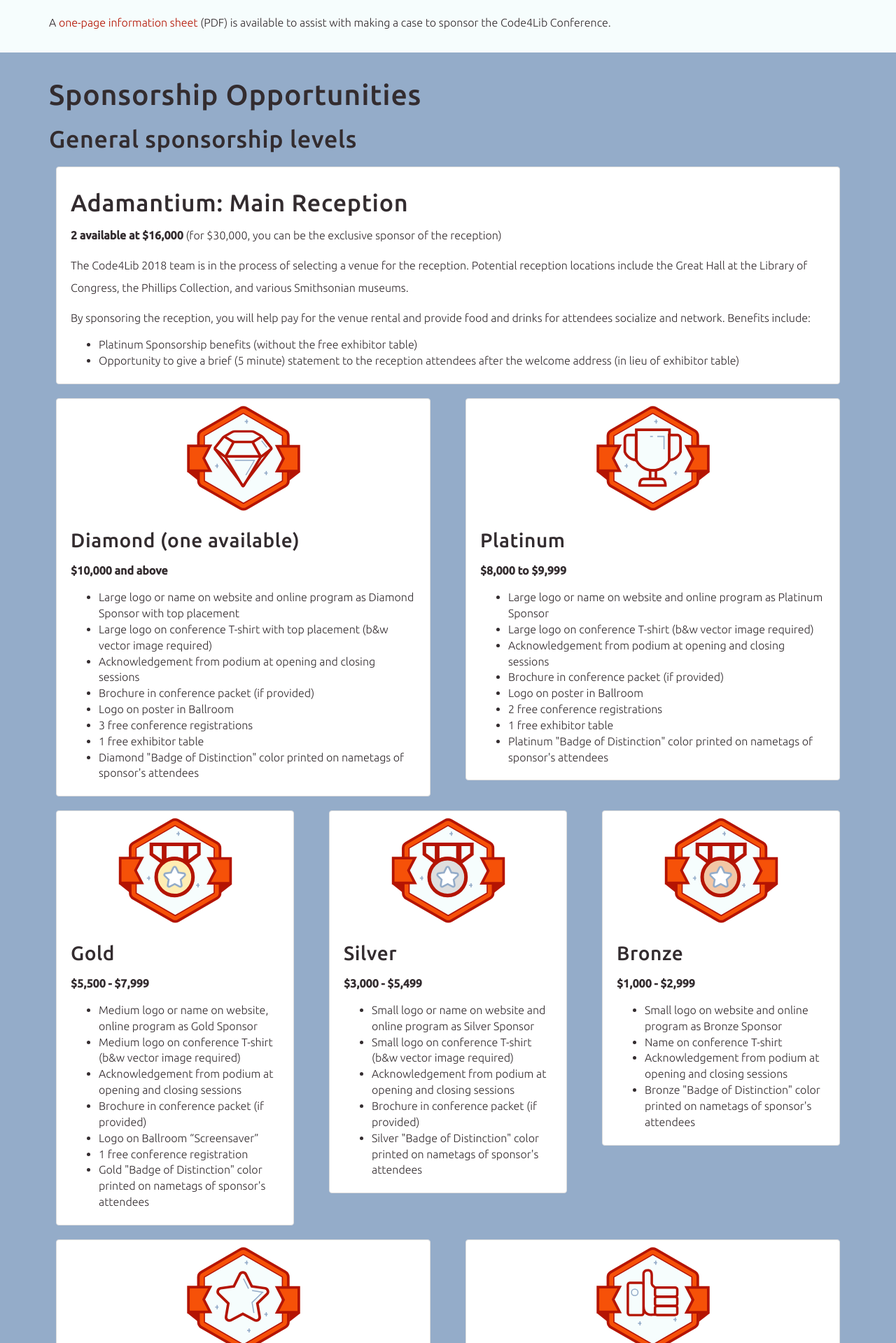
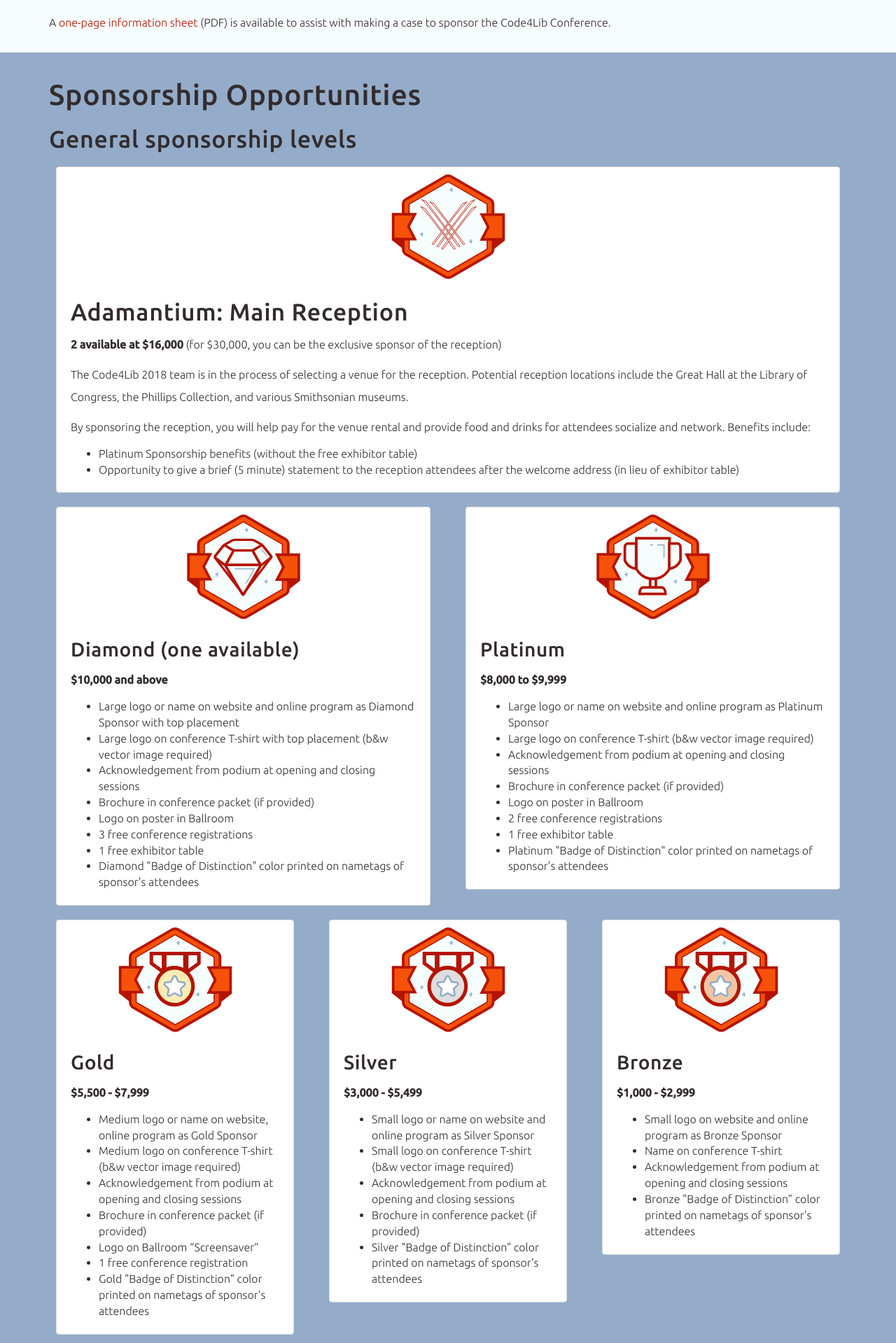
Before and after one commit to code4lib/2018.code4lib.org, a Jekyll site: the page built from prospectus/index.html, in a window 1280 px wide. Shown: the part 1893-3812 px from the top of the page at 70% size. Built offline with Jekyll 4.4.1, drawn with Linux system fonts in a browser that asks for light colours; some web fonts are replaced.

Commit message:
add adamantium badge to prospectus

```diff
--- a/prospectus/index.html
+++ b/prospectus/index.html
@@ -85,6 +85,9 @@
         <div class="row">
             <div class="col-xs-12">
                 <div class="thumbnail">
+                    <svg alt="adamantium badge" width="100%" xmlns:xlink="http://www.w3.org/1999/xlink">
+                        <use class="sponsor-badge" xlink:href="/assets/img/badges/badges.svg#adamantium-badge"></use>
+                    </svg>
                     <h2>Adamantium: Main Reception</h2>
                     <p><b>2 available at $16,000</b> (for $30,000, you can be the exclusive sponsor of the reception)</p>
                     <p>The Code4Lib 2018 team is in the process of selecting a venue for the reception. Potential reception locations include the Great Hall at the Library of Congress, the Phillips Collection, and various Smithsonian museums.</p>
```
